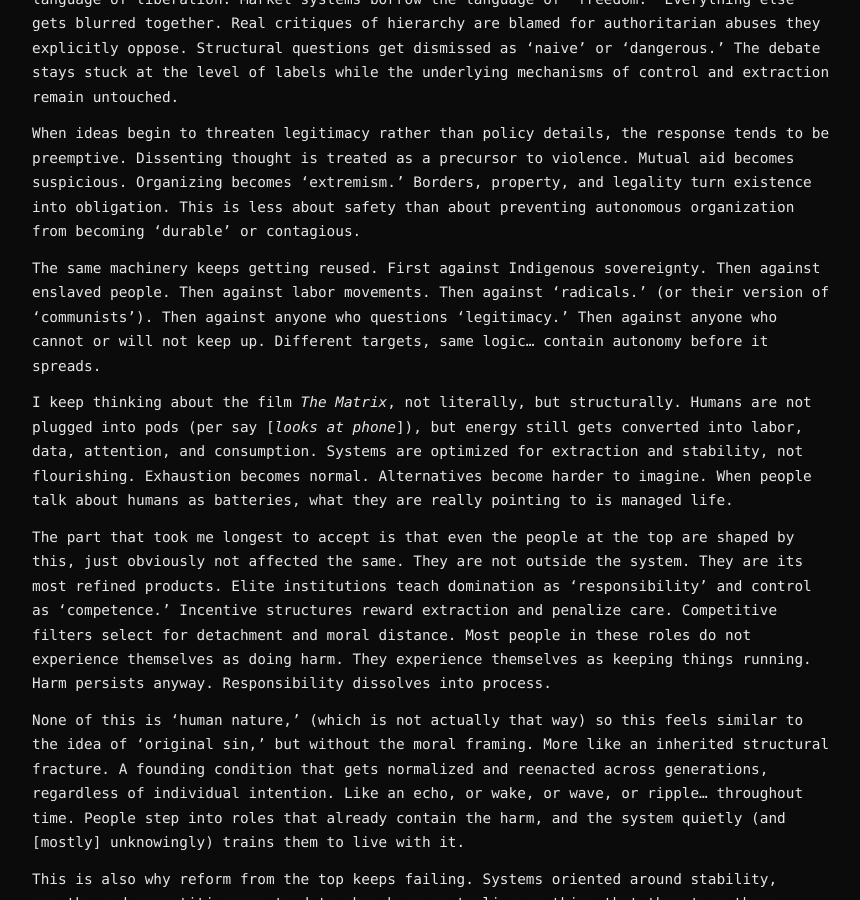
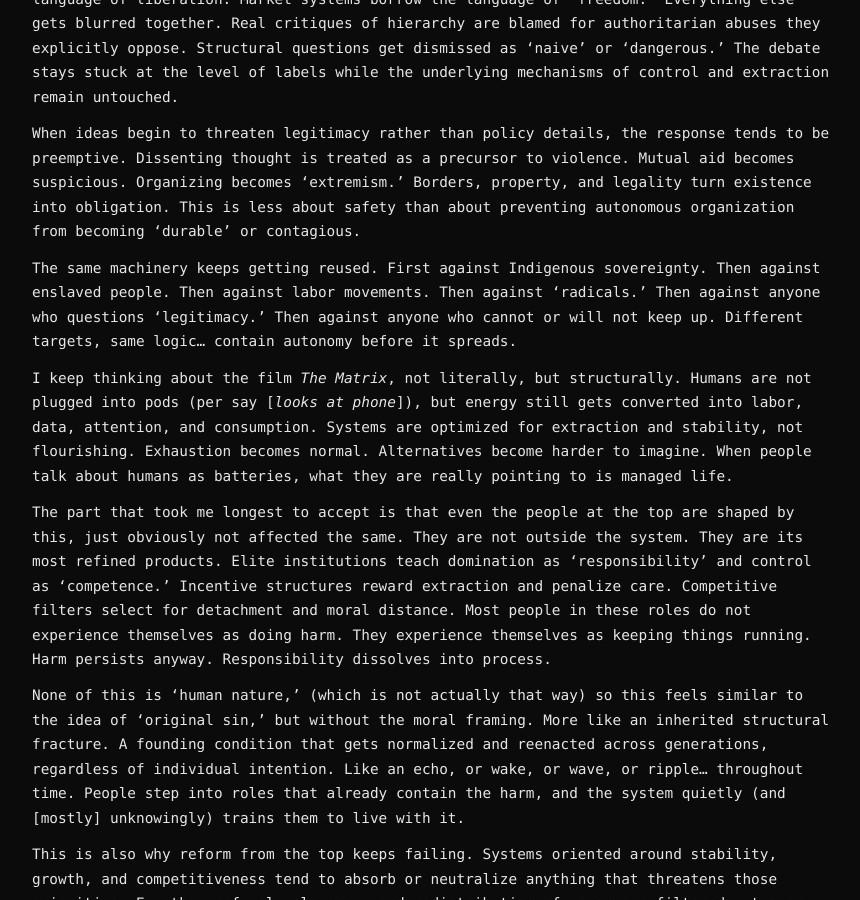
Before and after one commit to raelovejoy/raelog, a Jekyll site: the page built from _posts/2026-01-10-pre-shaped-humans-and-recursive-power.md, in a window 1280 px wide and 900 px high, scrolled down 1338 px. Shown: the whole window, without its empty margins (208-1068 px from the left). Built offline with Jekyll 4.4.1, drawn with Linux system fonts in a browser that asks for light colours.

Commit message:
Update 2026-01-10-pre-shaped-humans-and-recursive-power.md

```diff
--- a/_posts/2026-01-10-pre-shaped-humans-and-recursive-power.md
+++ b/_posts/2026-01-10-pre-shaped-humans-and-recursive-power.md
@@ -23,7 +23,7 @@ There is also a persistent bait-and-switch around ideology. Authoritarian system
 
 When ideas begin to threaten legitimacy rather than policy details, the response tends to be preemptive. Dissenting thought is treated as a precursor to violence. Mutual aid becomes suspicious. Organizing becomes 'extremism.' Borders, property, and legality turn existence into obligation. This is less about safety than about preventing autonomous organization from becoming 'durable' or contagious.
 
-The same machinery keeps getting reused. First against Indigenous sovereignty. Then against enslaved people. Then against labor movements. Then against 'radicals.' (or their version of 'communists'). Then against anyone who questions 'legitimacy.' Then against anyone who cannot or will not keep up. Different targets, same logic... contain autonomy before it spreads.
+The same machinery keeps getting reused. First against Indigenous sovereignty. Then against enslaved people. Then against labor movements. Then against 'radicals.' Then against anyone who questions 'legitimacy.' Then against anyone who cannot or will not keep up. Different targets, same logic... contain autonomy before it spreads.
 
 I keep thinking about the film *The Matrix*, not literally, but structurally. Humans are not plugged into pods (per say [*looks at phone*]), but energy still gets converted into labor, data, attention, and consumption. Systems are optimized for extraction and stability, not flourishing. Exhaustion becomes normal. Alternatives become harder to imagine. When people talk about humans as batteries, what they are really pointing to is managed life.
 
```
